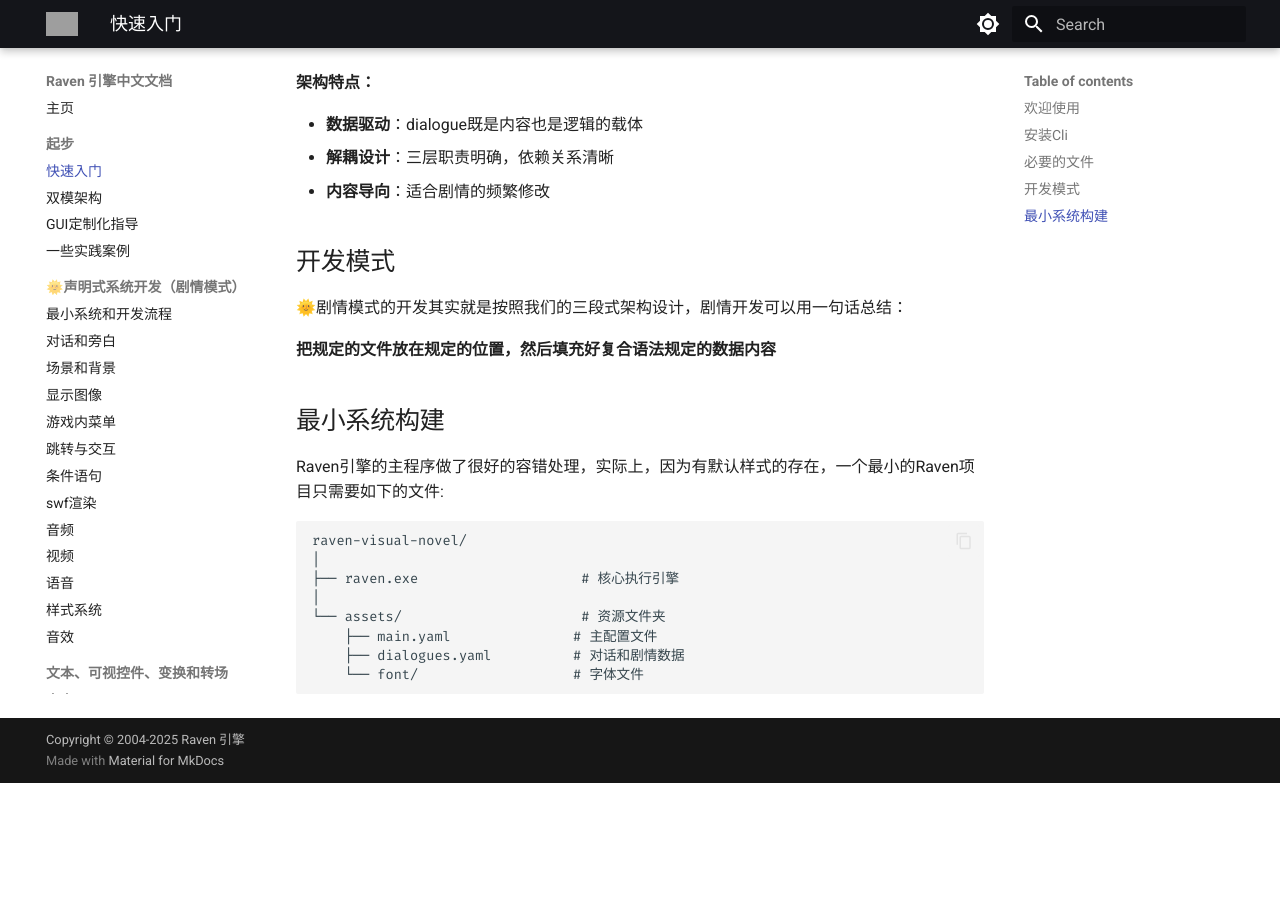
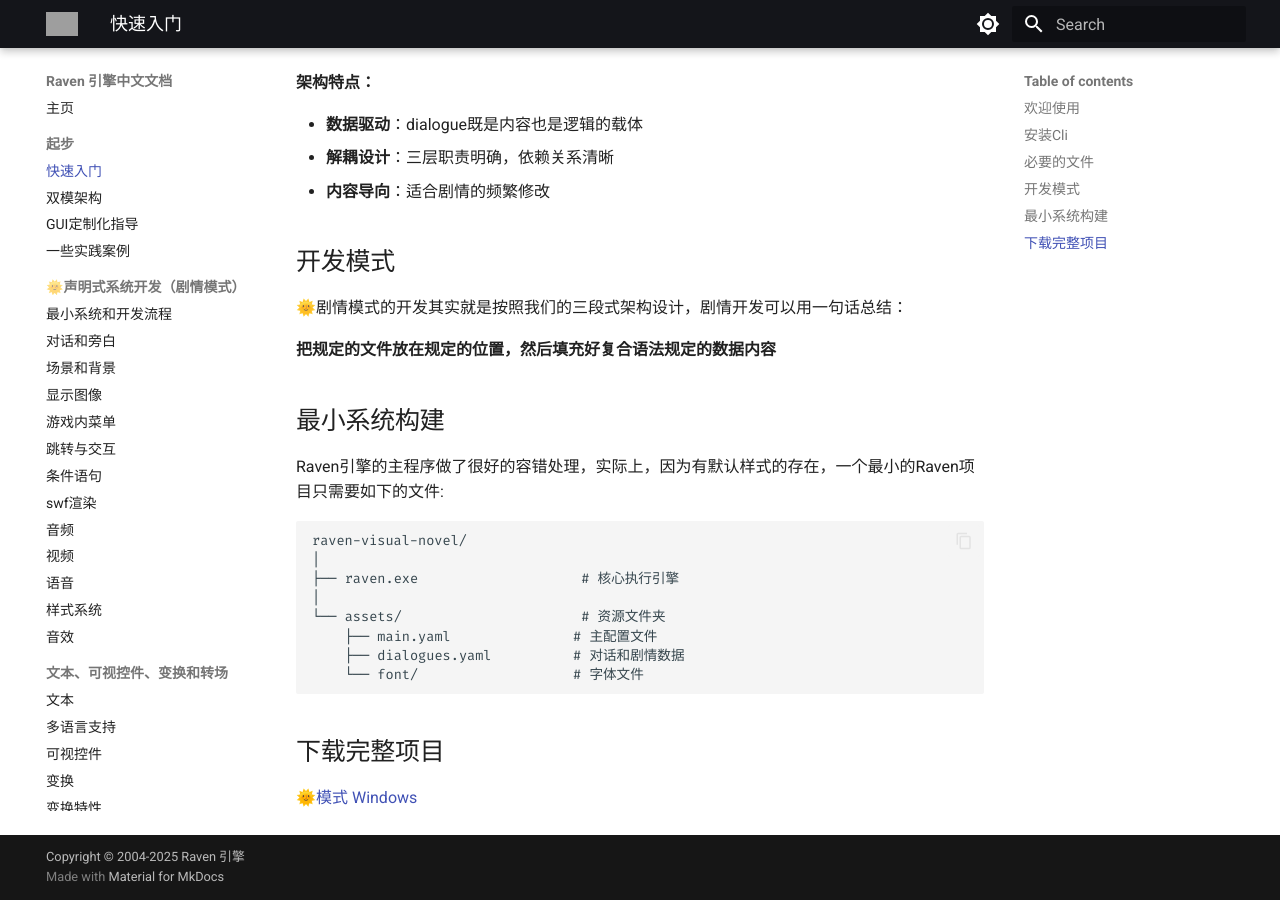
Before and after one commit to E72UJ/doc.raven.rs, an MkDocs documentation site: the page built from docs/quickstart.md, in a window 1280 px wide and 900 px high, scrolled down 939 px. Built offline with MkDocs 1.6.1 and Material for MkDocs 9.7.7, drawn with Linux system fonts in a browser that asks for light colours; before the commit the page ends 1722 px from its top, so only the background shows below that; grey boxes are pictures that could not be loaded.

Commit message:
更新快速上手
更新快速上手

````diff
--- a/docs/quickstart.md
+++ b/docs/quickstart.md
@@ -45,3 +45,8 @@ raven-visual-novel/
     ├── dialogues.yaml          # 对话和剧情数据
     └── font/                   # 字体文件
 ```
+
+## 下载完整项目
+
+
+[🌞模式 Windows ](https://vip.123pan.cn/1818691018/19586590)
````
